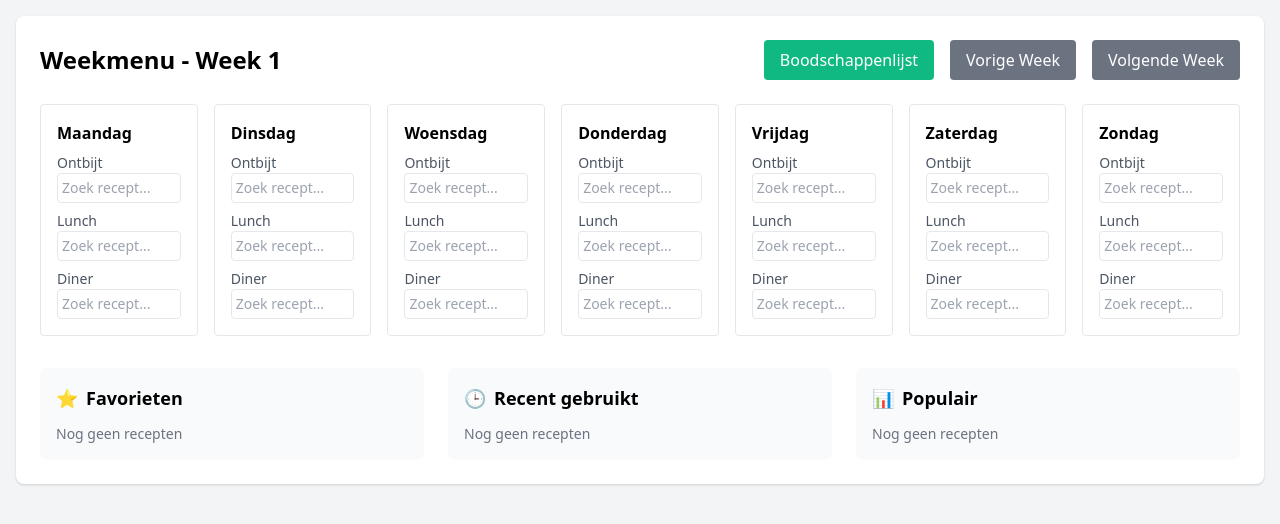
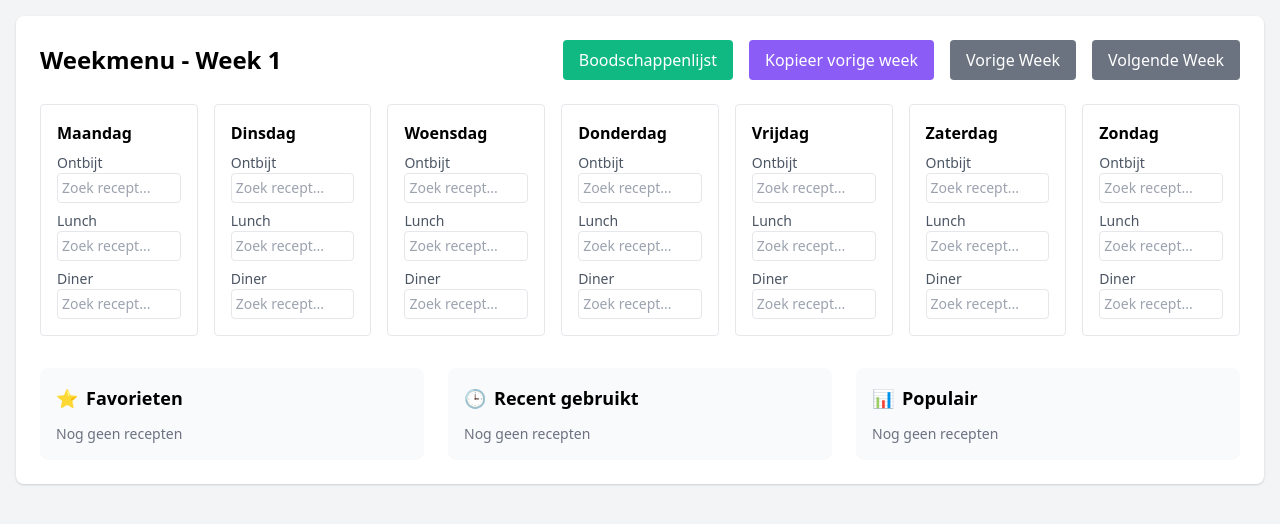
Before and after one commit to beninhos/weekmenu-docker, a Flask app: page /week/1/1 in a window 1280 px wide. Shown: the part 60-584 px from the top of the page. Run offline with Flask 3, Linux system fonts and the light colour scheme; data that the repository does not hold is empty; parts of the project's set-up code (start-up, migrations or seed data) failed here and were passed over.

Commit message:
Fix categorie bug ingrediënten, groepeer boodschappenlijst per categorie en voeg weekmenu dupliceren toe
- Fix: ingrediëntcategorie werd genegeerd als het ingrediënt al in de db stond; nu wordt de geselecteerde categorie altijd opgeslagen (new_recipe + edit_recipe)
- Fix: boodschappenlijst toonde elke categorie afzonderlijk door Jinja2 scope-probleem; groepering gebeurt nu in Python (app.py) en de template gebruikt een gestructureerde lijst
- Nieuw: knop 'Kopieer vorige week' op weekmenu-pagina kopieert alle menu-items van de vorige week naar de huidige week (inclusief jaargrens-afhandeling)

```diff
--- a/app.py
+++ b/app.py
@@ -202,6 +202,8 @@ def new_recipe():
                     ingredient = Ingredient(name=ingredients[i], category=categories[i])
                     db.session.add(ingredient)
                     db.session.commit()
+                else:
+                    ingredient.category = categories[i]
 
                 recipe_ingredient = RecipeIngredient(
                     recipe_id=recipe.id,
@@ -449,8 +451,15 @@ def shopping_list(year, week):
         x['name']
     ))
 
+    # Groepeer per categorie
+    grouped = []
+    for item in shopping_list:
+        if not grouped or grouped[-1]['category'] != item['category']:
+            grouped.append({'category': item['category'], 'producten': []})
+        grouped[-1]['producten'].append(item)
+
     return render_template('shopping_list.html',
-                         shopping_list=shopping_list,
+                         grouped_shopping_list=grouped,
                          week=week,
                          year=year)
 
@@ -486,6 +495,8 @@ def edit_recipe(id):
                     ingredient = Ingredient(name=ingredients[i], category=categories[i])
                     db.session.add(ingredient)
                     db.session.commit()
+                else:
+                    ingredient.category = categories[i]
 
                 recipe_ingredient = RecipeIngredient(
                     recipe_id=recipe.id,
@@ -614,6 +625,46 @@ def get_quick_access_recipes():
     except Exception as e:
         return jsonify({'status': 'error', 'message': str(e)}), 400
 
+@app.route('/copy_previous_week', methods=['POST'])
+def copy_previous_week():
+    try:
+        data = request.get_json()
+        week = data['week']
+        year = data['year']
+
+        if week > 1:
+            prev_week = week - 1
+            prev_year = year
+        else:
+            prev_year = year - 1
+            last_day_prev_year = date(prev_year, 12, 28)
+            prev_week = last_day_prev_year.isocalendar()[1]
+
+        prev_items = MenuItem.query.filter_by(week_number=prev_week, year=prev_year).all()
+
+        if not prev_items:
+            return jsonify({'status': 'error', 'message': 'Geen menu gevonden voor de vorige week'}), 404
+
+        MenuItem.query.filter_by(week_number=week, year=year).delete()
+
+        for item in prev_items:
+            new_item = MenuItem(
+                day_of_week=item.day_of_week,
+                meal_type=item.meal_type,
+                recipe_id=item.recipe_id,
+                people_count=item.people_count,
+                week_number=week,
+                year=year
+            )
+            db.session.add(new_item)
+
+        db.session.commit()
+        return jsonify({'status': 'success', 'count': len(prev_items)})
+    except Exception as e:
+        db.session.rollback()
+        return jsonify({'status': 'error', 'message': str(e)}), 400
+
+
 if __name__ == '__main__':
     with app.app_context():
         db.create_all()
--- a/templates/week_menu.html
+++ b/templates/week_menu.html
@@ -8,6 +8,10 @@
                class="bg-green-500 text-white px-4 py-2 rounded hover:bg-green-600 text-sm md:text-base">
                 Boodschappenlijst
             </a>
+            <button onclick="copyPreviousWeek()"
+                    class="bg-purple-500 text-white px-4 py-2 rounded hover:bg-purple-600 text-sm md:text-base">
+                Kopieer vorige week
+            </button>
             <a href="{{ url_for('week_menu', year=year, week=week-1) }}"
                class="bg-gray-500 text-white px-4 py-2 rounded hover:bg-gray-600 text-sm md:text-base">
                 Vorige Week
@@ -582,5 +586,29 @@ document.querySelectorAll('.meal-select-btn').forEach(btn => {
 document.addEventListener('DOMContentLoaded', () => {
     loadQuickAccessRecipes();
 });
+
+async function copyPreviousWeek() {
+    if (!confirm('Weet je zeker dat je het menu van de vorige week wilt kopiëren? Het huidige menu wordt overschreven.')) {
+        return;
+    }
+
+    try {
+        const response = await fetch('/copy_previous_week', {
+            method: 'POST',
+            headers: { 'Content-Type': 'application/json' },
+            body: JSON.stringify({ week: {{ week }}, year: {{ year }} })
+        });
+
+        const data = await response.json();
+
+        if (data.status === 'success') {
+            location.reload();
+        } else {
+            alert('Fout: ' + (data.message || 'Onbekende fout'));
+        }
+    } catch (error) {
+        alert('Fout bij kopiëren: ' + error.message);
+    }
+}
 </script>
 {% endblock %}
```
Also changed, not shown: templates/shopping_list.html (+6 -15 lines).
